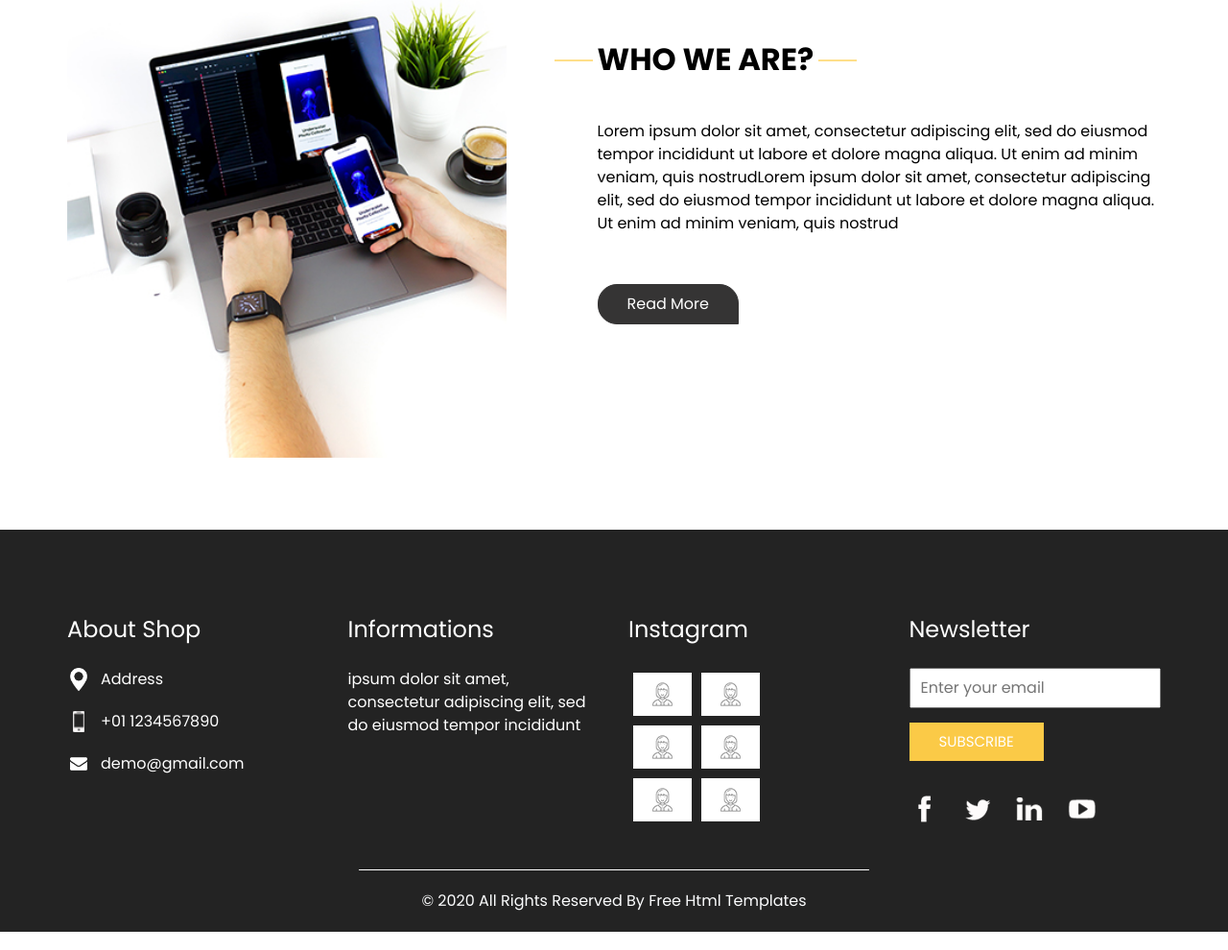
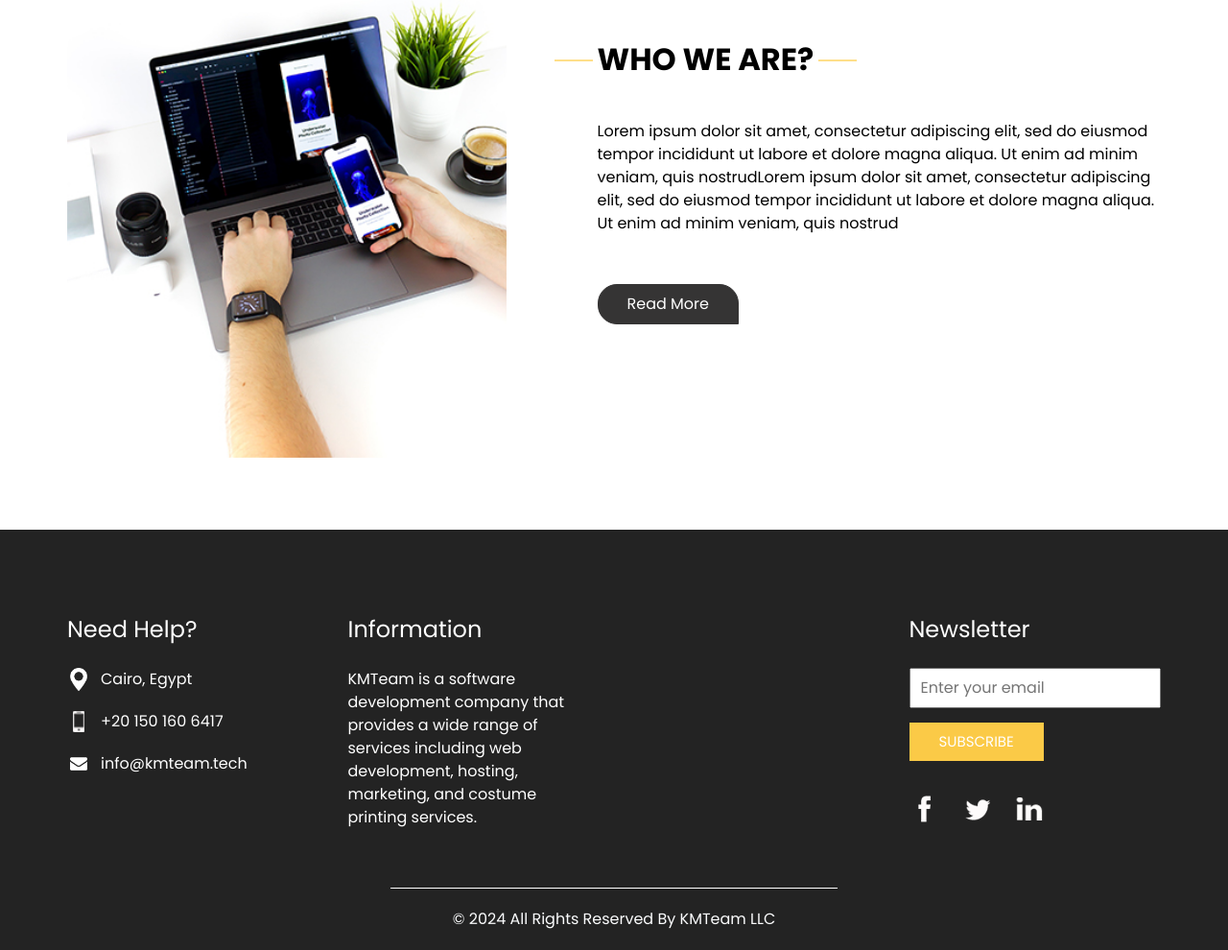
Before and after one commit to KirolosMFahem/KMTeam, a plain HTML site: page about.html in a window 1280 px wide. Shown: the part 243-1233 px from the top of the page at 96% size. Drawn offline with nearby package versions, Linux system fonts and the light colour scheme.

Commit message:
footer updated

```diff
--- a/about.html
+++ b/about.html
@@ -120,14 +120,14 @@
       <div class="col-md-3">
         <div class="info_contact">
           <h5>
-              About Shop
+            Need Help?
           </h5>
           <div>
             <div class="img-box">
               <img src="images/location-white.png" width="18px" alt="">
             </div>
             <p>
-                Address
+              Cairo, Egypt
             </p>
           </div>
           <div>
@@ -135,7 +135,9 @@
               <img src="images/telephone-white.png" width="12px" alt="">
             </div>
             <p>
-                +01 1234567890
+              <a href="tel:+201501606417" style="color: white; text-decoration: none;">
+              +20 150 160 6417
+              </a>
             </p>
           </div>
           <div>
@@ -143,7 +145,9 @@
               <img src="images/envelope-white.png" width="18px" alt="">
             </div>
             <p>
-                demo@gmail.com
+              <a href="mailto:info@kmteam.tech" style="color: white;">
+              info@kmteam.tech
+              </a>
             </p>
           </div>
         </div>
@@ -151,58 +155,17 @@
       <div class="col-md-3">
         <div class="info_info">
           <h5>
-              Informations
+            Information
           </h5>
           <p>
-              ipsum dolor sit amet, consectetur adipiscing elit, sed do eiusmod tempor incididunt
+            KMTeam is a software development company that provides a wide range of services including web development, hosting, marketing, and costume printing services.
           </p>
         </div>
       </div>
 
       <div class="col-md-3">
         <div class="info_insta">
-            <h5>
-              Instagram
-            </h5>
-            <div class="insta_container">
-              <div>
-                <a href="">
-                  <div class="insta-box b-1">
-                    <img src="images/insta.png" alt="">
-                  </div>
-                </a>
-                <a href="">
-                  <div class="insta-box b-2">
-                    <img src="images/insta.png" alt="">
-                  </div>
-                </a>
-              </div>
 
-              <div>
-                <a href="">
-                  <div class="insta-box b-3">
-                    <img src="images/insta.png" alt="">
-                  </div>
-                </a>
-                <a href="">
-                  <div class="insta-box b-4">
-                    <img src="images/insta.png" alt="">
-                  </div>
-                </a>
-              </div>
-              <div>
-                <a href="">
-                  <div class="insta-box b-3">
-                    <img src="images/insta.png" alt="">
-                  </div>
-                </a>
-                <a href="">
-                  <div class="insta-box b-4">
-                    <img src="images/insta.png" alt="">
-                  </div>
-                </a>
-              </div>
-            </div>
         </div>
       </div>
       <div class="col-md-3">
@@ -212,22 +175,19 @@
           </h5>
           <form action="">
             <input type="email" placeholder="Enter your email">
-              <button>
+            <button type="submit">
               Subscribe
             </button>
           </form>
           <div class="social_box">
-              <a href="">
-                <img src="images/fb.png" alt="">
+            <a href="https://fb.me/KMTeam-LLC">
+              <img src="images/fb.png" alt="FB">
             </a>
-              <a href="">
-                <img src="images/twitter.png" alt="">
+            <a href="https://x.com/KMTeam_LLC">
+              <img src="images/twitter.png" alt="x">
             </a>
-              <a href="">
-                <img src="images/linkedin.png" alt="">
-              </a>
-              <a href="">
-                <img src="images/youtube.png" alt="">
+            <a href="https://www.linkedin.com/company/kmteam">
+              <img src="images/linkedin.png" alt="in">
             </a>
           </div>
         </div>
@@ -242,8 +202,8 @@
 <!-- footer section -->
 <section class="container-fluid footer_section">
   <p>
-      &copy; 2020 All Rights Reserved By
-      <a href="https://html.design/">Free Html Templates</a>
+    &copy; 2024 All Rights Reserved By
+    <a href="https://kmteam.tech/">KMTeam LLC</a>
   </p>
 </section>
 <!-- footer section -->
```
Also changed, not shown: contact.html (+19 -59 lines), index.html (+17 -57 lines), portfolio.html (+19 -59 lines). Lines whose indentation alone changed are shown as unchanged.
